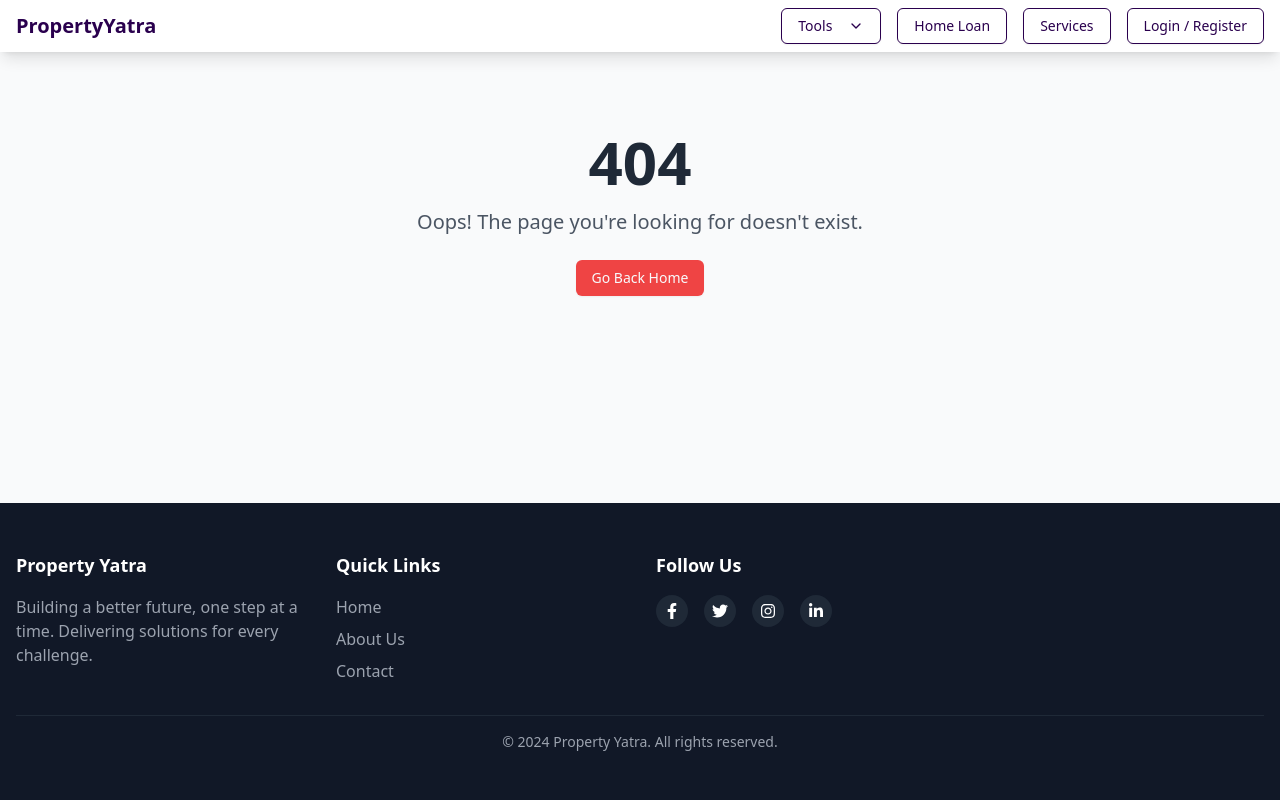
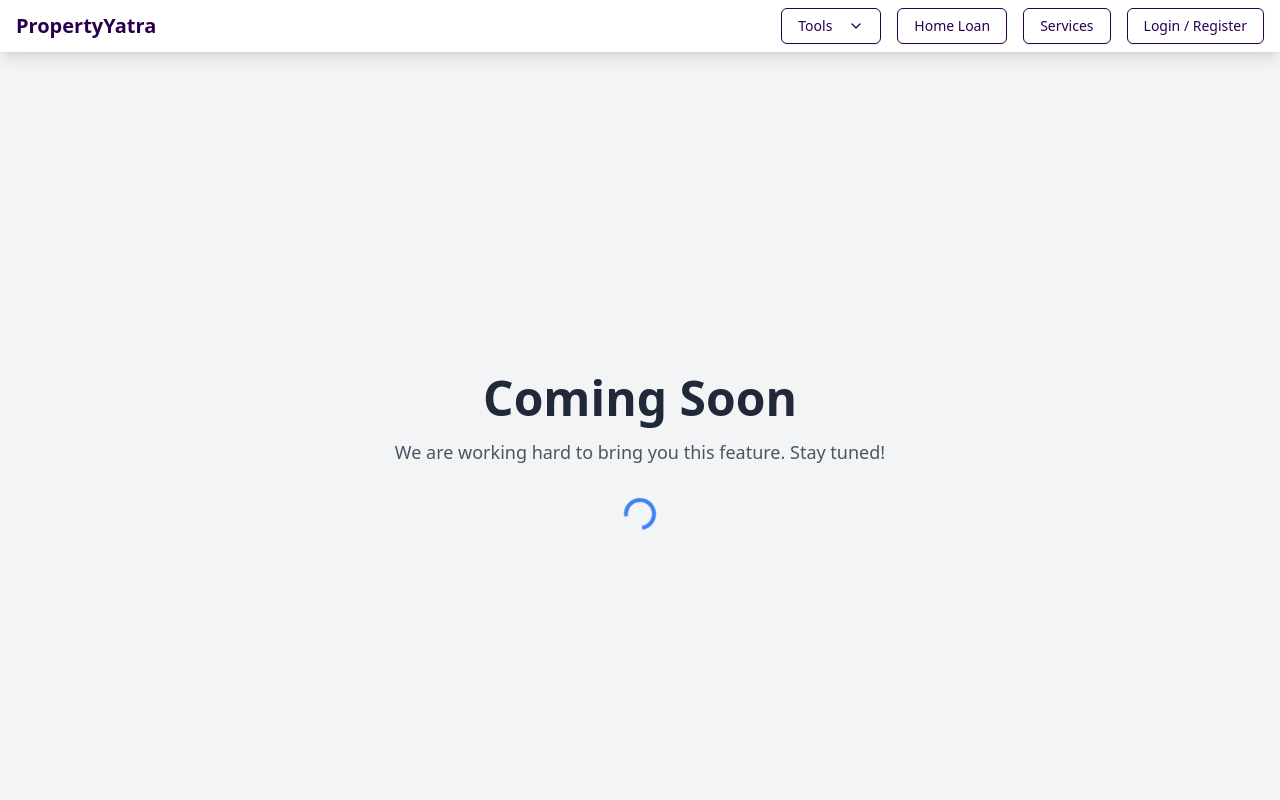
Before and after one commit to YashSharma10/Property-Yatra, a React (Vite) app in the folder frontend/: page /comingsoon in a window 1280 px wide. Shown: the top 800 px of the page. Built offline with nearby package versions, Linux system fonts and the light colour scheme.

Commit message:
coming soon

```diff
--- a/frontend/src/App.jsx
+++ b/frontend/src/App.jsx
@@ -15,6 +15,7 @@ import FacilitiesPage from "./pages/FacilitiesPage";
 import AgentProfilePage from "./pages/AgentProfilePage";
 import SubscriptionPlans from "./pages/Agent/SubscriptionPlans";
 import PropertyAnalyticsDashboard from "./pages/Agent/PropertyAnalyticsData";
+import ComingSoon from "./pages/ComingSoon";
 
 const App = () => {
   return (
@@ -26,6 +27,7 @@ const App = () => {
           <Route path="/auth" element={<AuthPage />} />
           <Route path="/profile" element={<ProfilePage />} />
           <Route path="/agent-profile" element={<AgentProfilePage />} />
+          <Route path="/comingsoon" element={<ComingSoon />} />
 
           <Route
             path="/add"
--- a/frontend/src/components/ui/common/Navbar.jsx
+++ b/frontend/src/components/ui/common/Navbar.jsx
@@ -51,13 +51,13 @@ const Navbar = () => {
             <div className="absolute right-0 mt-2 w-48 bg-white border border-gray-200 shadow-lg rounded-md">
               <button
                 className="w-full text-left px-4 py-2 hover:bg-gray-100"
-                onClick={() => navigate("/emi-calculator")}
+                onClick={() => navigate("/comingsoon")}
               >
                 EMI Calculator
               </button>
               <button
                 className="w-full text-left px-4 py-2 hover:bg-gray-100"
-                onClick={() => navigate("/rent-agreement")}
+                onClick={() => navigate("/comingsoon")}
               >
                 Rent Agreement
               </button>
@@ -69,7 +69,7 @@ const Navbar = () => {
         <Button
           variant="outline"
           className="text-brand border-brand"
-          onClick={() => navigate("/home-loan")}
+          onClick={() => navigate("/comingsoon")}
         >
           Home Loan
         </Button>
@@ -78,7 +78,7 @@ const Navbar = () => {
         <Button
           variant="outline"
           className="text-brand border-brand"
-          onClick={() => navigate("/services")}
+          onClick={() => navigate("/comingsoon")}
         >
           Services
         </Button>
--- /dev/null
+++ b/frontend/src/pages/comingsoon.jsx
@@ -0,0 +1,15 @@
+const ComingSoon = () => {
+  return (
+    <div className="h-screen w-full flex flex-col items-center justify-center bg-gray-100 text-center">
+      <h1 className="text-5xl font-bold text-gray-800 mb-4">Coming Soon</h1>
+      <p className="text-lg text-gray-600 mb-8">
+        We are working hard to bring you this feature. Stay tuned!
+      </p>
+      <div className="flex justify-center items-center">
+        <div className="w-8 h-8 border-4 border-blue-500 border-solid rounded-full animate-spin border-t-transparent"></div>
+      </div>
+    </div>
+  );
+};
+
+export default ComingSoon;
```
